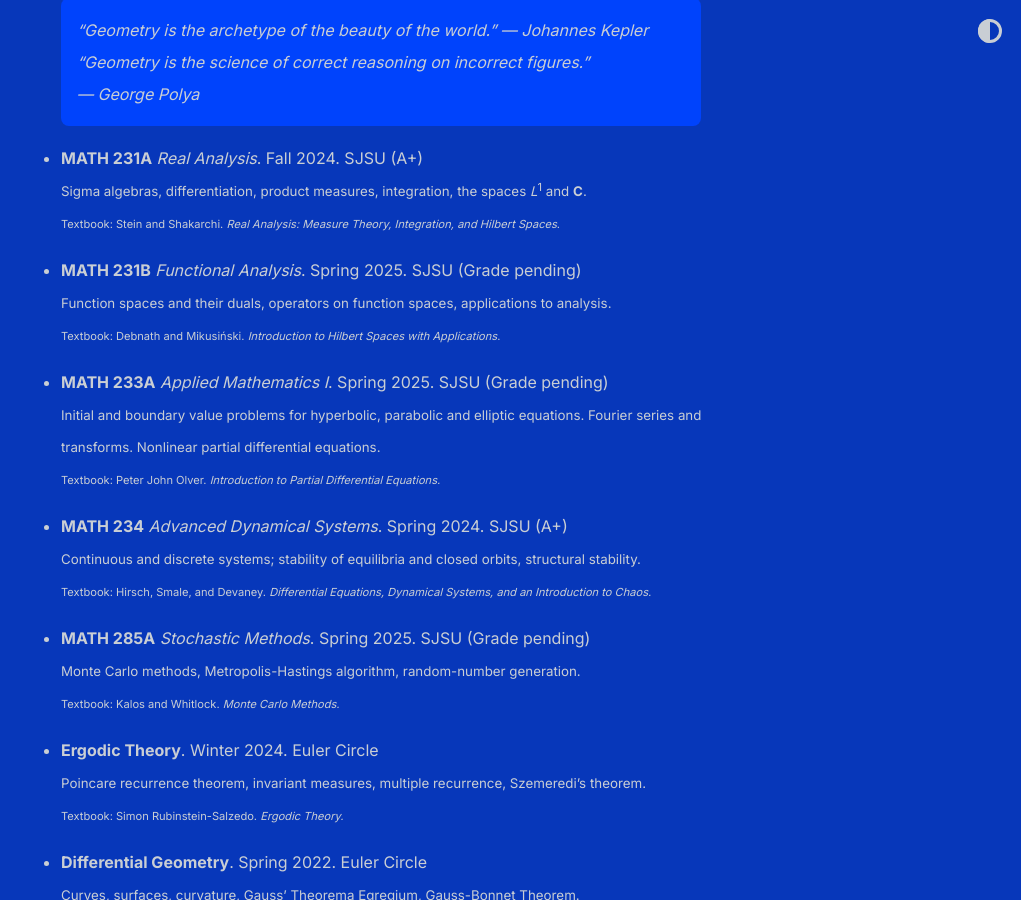
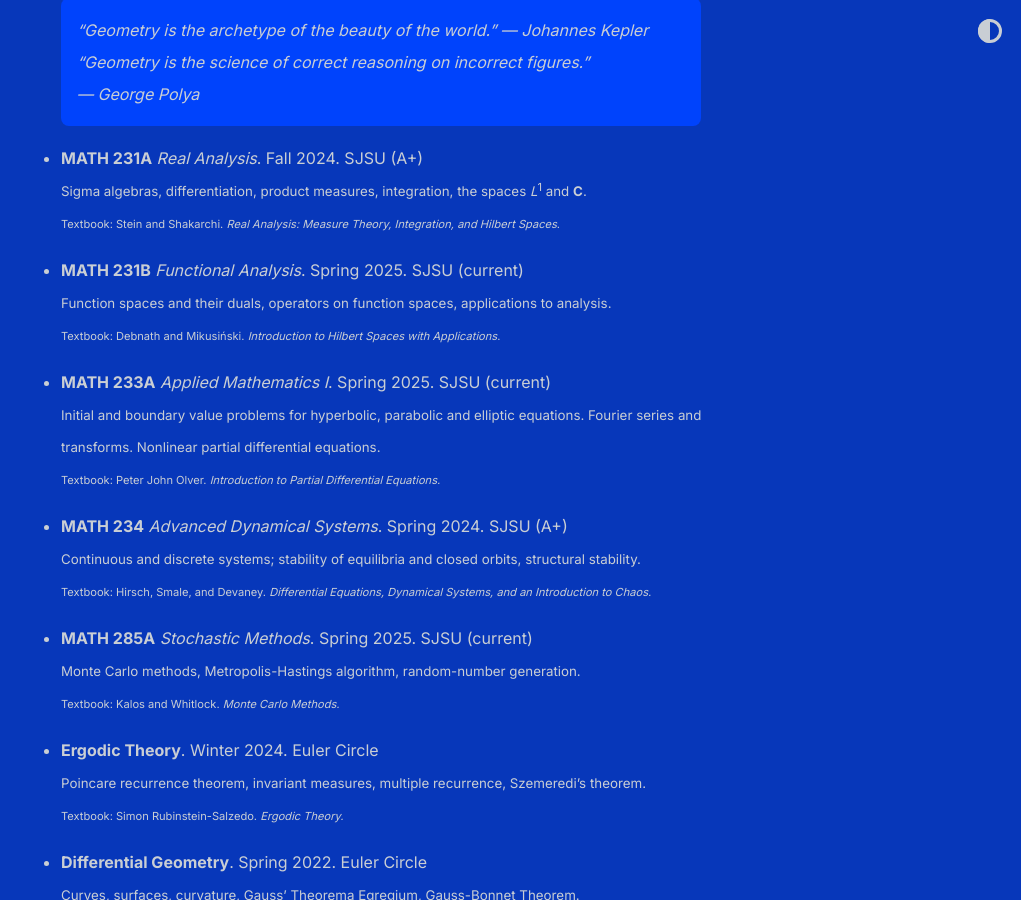
Before and after one commit to shihankanungo/shihankanungo.github.io, a Jekyll site: the page built from courses.md, in a window 1280 px wide and 900 px high, scrolled down 1589 px. Shown: the whole window, without its empty margins (259-1280 px from the left). Built offline with Jekyll 4.4.1, drawn with Linux system fonts in a browser that asks for light colours; some of the changed text lies outside the part shown.

Commit message:
Update courses.md

```diff
--- a/courses.md
+++ b/courses.md
@@ -32,11 +32,11 @@ Here are the courses grouped by subject area, along with a short description of
   <small>Sigma algebras, differentiation, product measures, integration, the spaces *L*<sup>1</sup> and **C**.</small> <br>
   <small><small>Textbook: Stein and Shakarchi. <i>Real Analysis: Measure Theory, Integration, and Hilbert Spaces</i>.</small></small>
 
-- **MATH 231B** *Functional Analysis*. Spring 2025. SJSU (Grade pending)<br>
+- **MATH 231B** *Functional Analysis*. Spring 2025. SJSU (current)<br>
   <small>Function spaces and their duals, operators on function spaces, applications to analysis.</small> <br>
   <small><small>Textbook: Debnath and Mikusiński. <i>Introduction to Hilbert Spaces with Applications</i>.</small></small>
 
-- **MATH 233A** *Applied Mathematics I*. Spring 2025. SJSU (Grade pending)<br>
+- **MATH 233A** *Applied Mathematics I*. Spring 2025. SJSU (current)<br>
   <small>Initial and boundary value problems for hyperbolic, parabolic and elliptic equations. Fourier series and transforms. Nonlinear partial differential equations.</small> <br>
   <small><small>Textbook: Peter John Olver. <i>Introduction to Partial Differential Equations.</i></small></small>
 
@@ -44,7 +44,7 @@ Here are the courses grouped by subject area, along with a short description of
   <small>Continuous and discrete systems; stability of equilibria and closed orbits, structural stability.</small> <br>
   <small><small>Textbook: Hirsch, Smale, and Devaney. <i>Differential Equations, Dynamical Systems, and an Introduction to Chaos.</i></small></small>
 
-- **MATH 285A** *Stochastic Methods*. Spring 2025. SJSU (Grade pending)<br>
+- **MATH 285A** *Stochastic Methods*. Spring 2025. SJSU (current)<br>
   <small>Monte Carlo methods, Metropolis-Hastings algorithm, random-number generation.</small> <br>
   <small><small>Textbook: Kalos and Whitlock. <i>Monte Carlo Methods.</i></small></small>
 
@@ -131,7 +131,7 @@ I haven't taken a formal course in representation theory, but I gained substanti
   <small>Eigenvalues, unitary equivalence and Schur’s theorem. Normal, Hermitian and symmetric real matrices. Positive definite matrices, polar and singular value factorizations</small> <br>
   <small><small>Textbook: Horn and Johnson. <i>Matrix Analysis</i></small></small>
 
-- **MATH 285M** *Nonnegative matrices and Perron-Frobenius Theory*. Spring 2025. SJSU (Grade pending)<br>
+- **MATH 285M** *Nonnegative matrices and Perron-Frobenius Theory*. Spring 2025. SJSU (current)<br>
   <small>Perron Theory for positive matrices, Frobenius Theory for irreducible matrices, spectral graph theory, spectral digraph theory.</small> <br>
   <small><small>Textbook: Horn and Johnson. <i>Matrix Analysis</i>; C. Godsil and G. Royle. <i>Algebraic Graph Theory</i>, GTM 207.</small></small>
 
```
